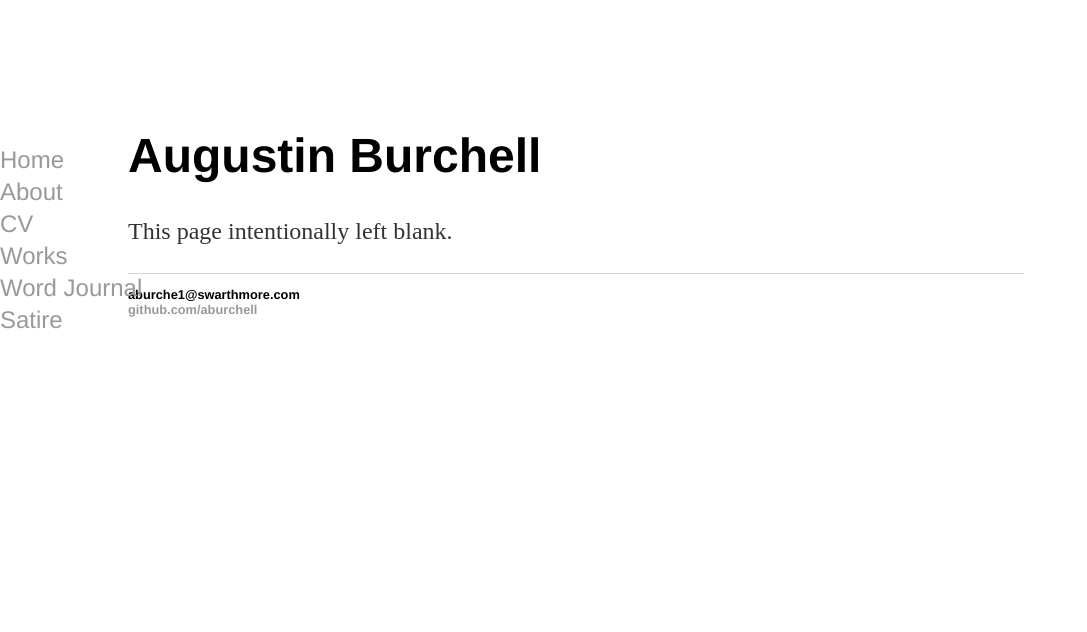
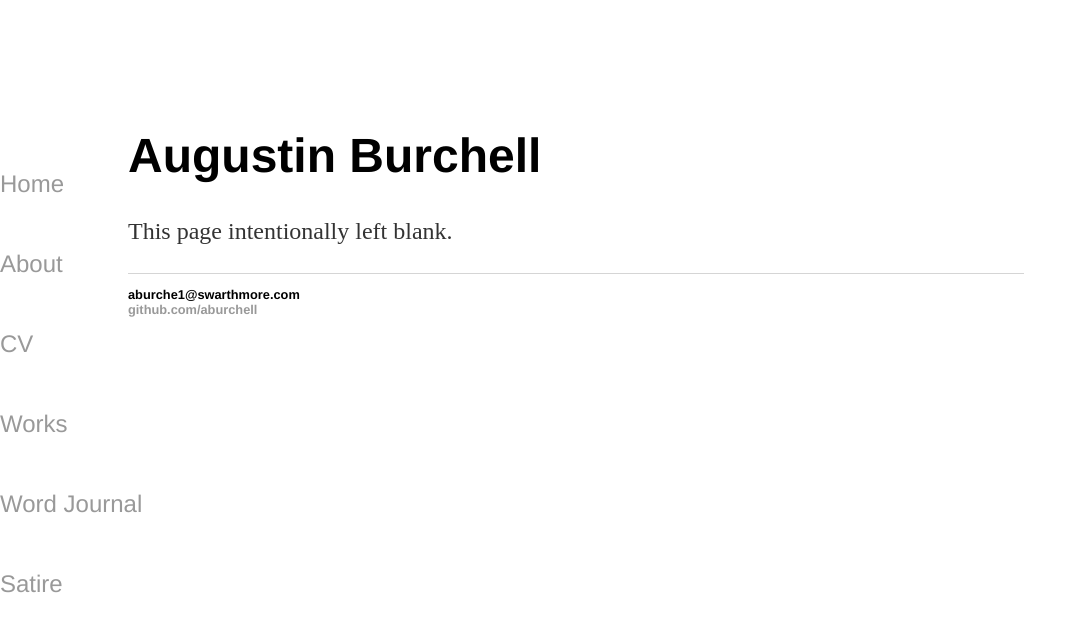
Before and after one commit to aburchell/aburchell.github.io, a Jekyll site: the page built from index.html, in a window 1280 px wide. Shown: the top 632 px of the page, without its empty margins (0-1087 px from the left). Built offline with Jekyll 4.4.1, drawn with Linux system fonts in a browser that asks for light colours.

Commit message:
Update main.css

```diff
--- a/css/main.css
+++ b/css/main.css
@@ -12,7 +12,7 @@ nav ul {
     font-family:'Helvetica', 'Arial', 'Sans-Serif';
     display:block;
     list-style-type: none;
-    line-height: 2em;
+    line-height: 5em;
     margin-left: -10%;
     padding: 0;
     width: 20%;
```
